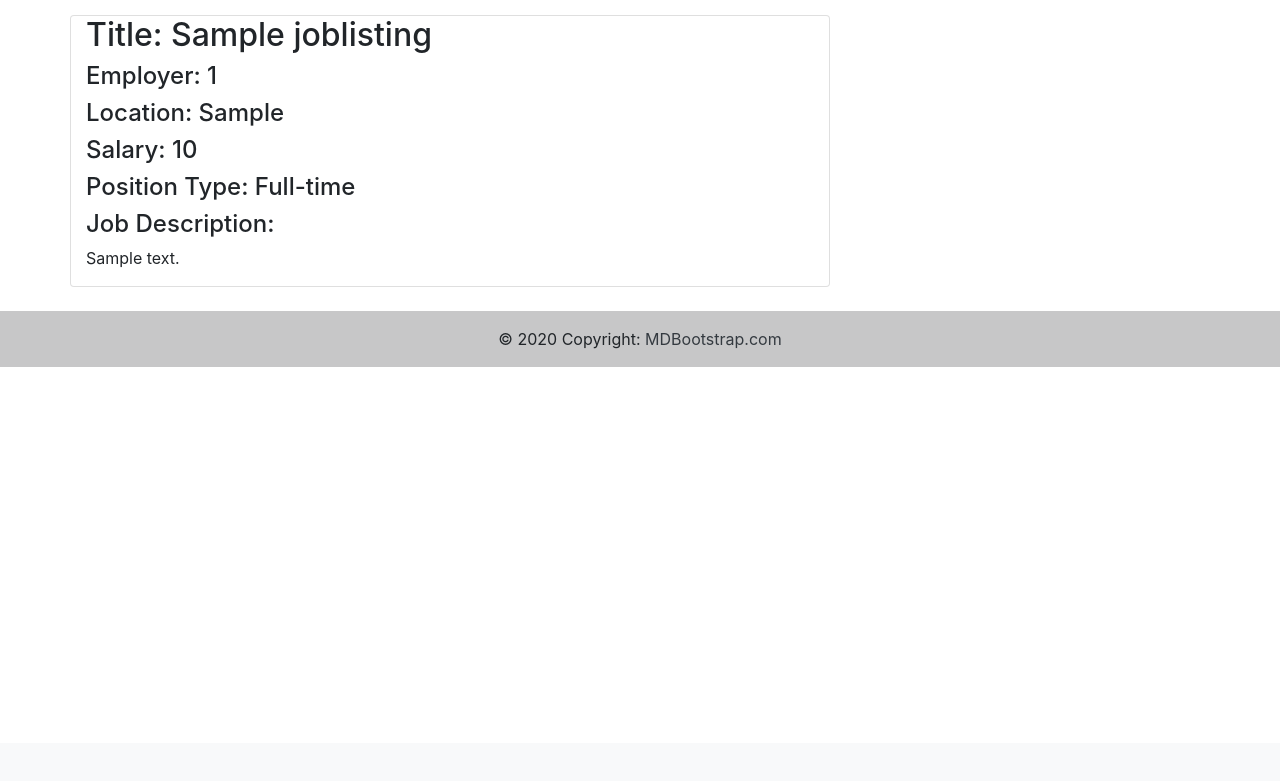
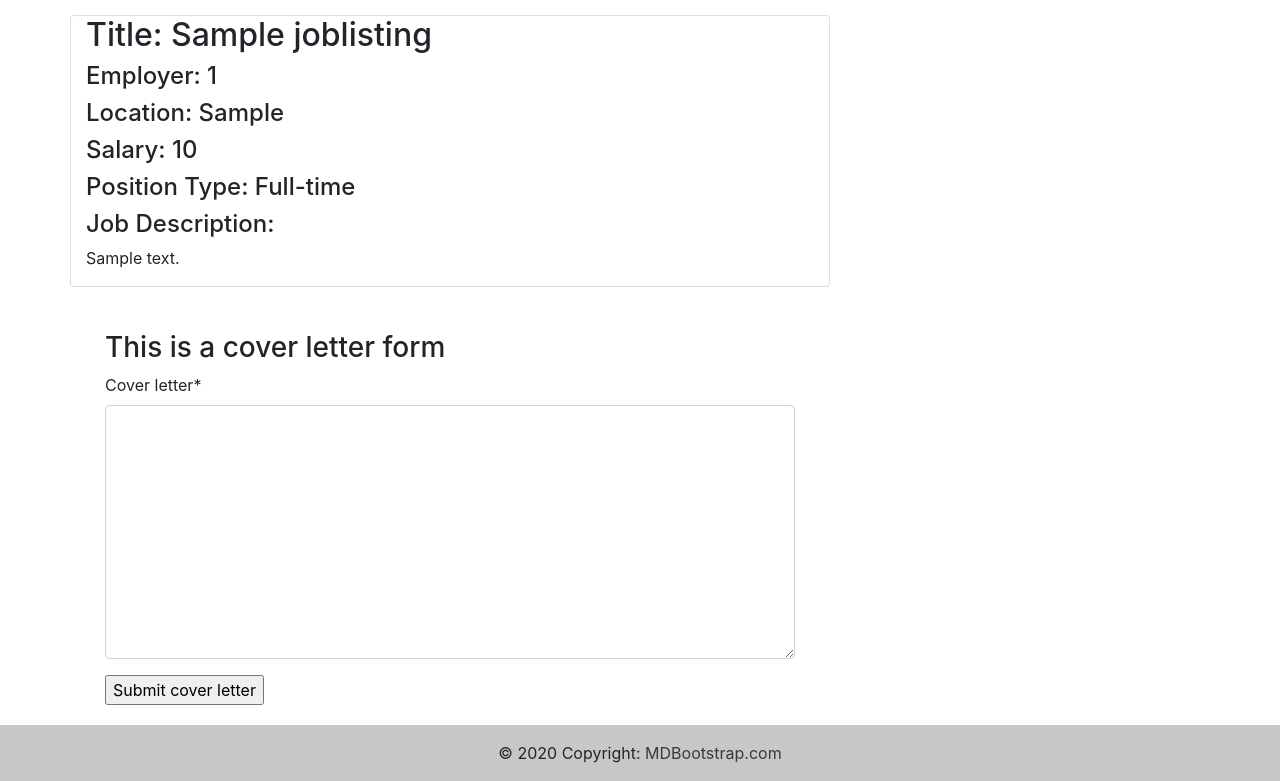
Before and after one commit to NowickiLukasz/job-listing-site-ci-pp4, a Django app: a page that uses templates/job_details.html in a window 1280 px wide. Shown: the part 57-838 px from the top of the page. Before the commit the page ends 424 px from the top, so only its background shows below. Run offline with Django 3.2, Linux system fonts and the light colour scheme; tables that the repository leaves empty hold one stand-in row (values such as "Sample post"); some libraries are stand-ins or nearby versions.

Commit message:
Add cover letter input box to job description page

```diff
--- a/jobs/views.py
+++ b/jobs/views.py
@@ -27,9 +27,12 @@ class JobListingDetail(generic.DetailView):
             'job_details.html',
             {
                 'job': job,
-                'saves': saves
+                'saves': saves,
+                'cover_letter': CoverLetterForm()
             }
         )
+
+
 
 class AddJobListingView(generic.CreateView):
 
@@ -66,3 +69,21 @@ class JobApplicationsView(generic.ListView):
     model = CoverLetter
     template_name = 'job_applicants.html'
     querysetlist = CoverLetter.objects.all()
+
+
+# class JobApplicationDetail(generic.DetailView):
+
+#     def get(self, request, slug, *args, **kwargs):
+#         queryset = JobListing.objects.all()
+#         job = get_object_or_404(queryset, slug=slug)
+
+#         return render(
+#             request,
+#             'job_application_details.html',
+#             {
+#                 'job': job,
+#                 'cover_letter': CoverLetterForm(),
+
+
+#             }
+#         )
--- a/templates/job_details.html
+++ b/templates/job_details.html
@@ -2,6 +2,8 @@
 
 
 {% block content %}
+
+{% load crispy_forms_tags %}
 
 <div class="container">
     <div class="row">
@@ -14,9 +16,21 @@
             <h4>Job Description: </h4>
             <p>{{ job.description | safe }}</p>
         </div>
+    </div>
+
+    <div class="row">
+        <div class="col-8">
+            <div class="card-body">
+                <h3>This is a cover letter form</h3>
+                <form mathod="POST">
+                    {{ cover_letter | crispy }}
+                    {% csrf_token %}
+                    <input type="submit" value="Submit cover letter">
+                </form>
 
 
-
+            </div>
+        </div>
     </div>
 </div>
 
```
Also changed, not shown: templates/job_application_details.html (added, +27 -0 lines).
